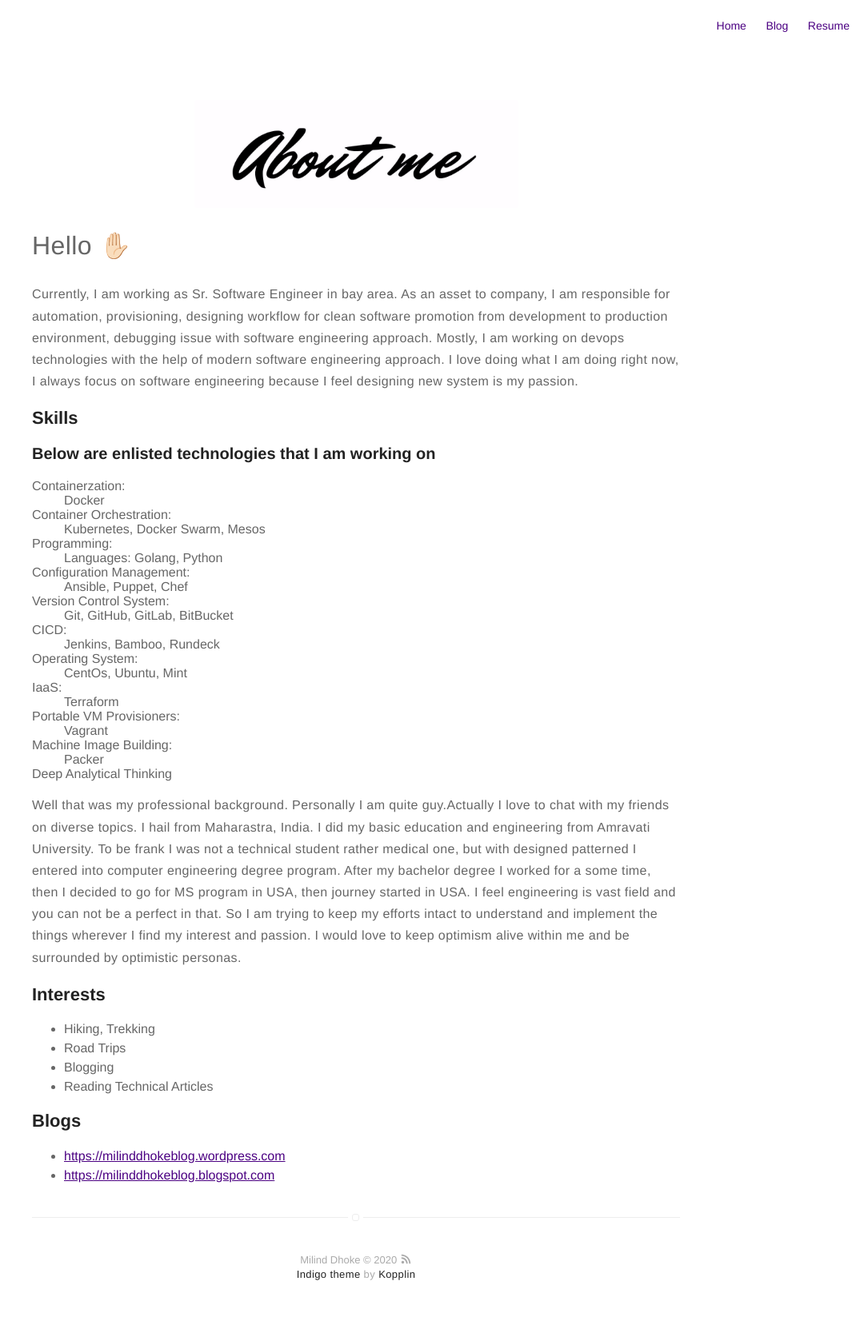
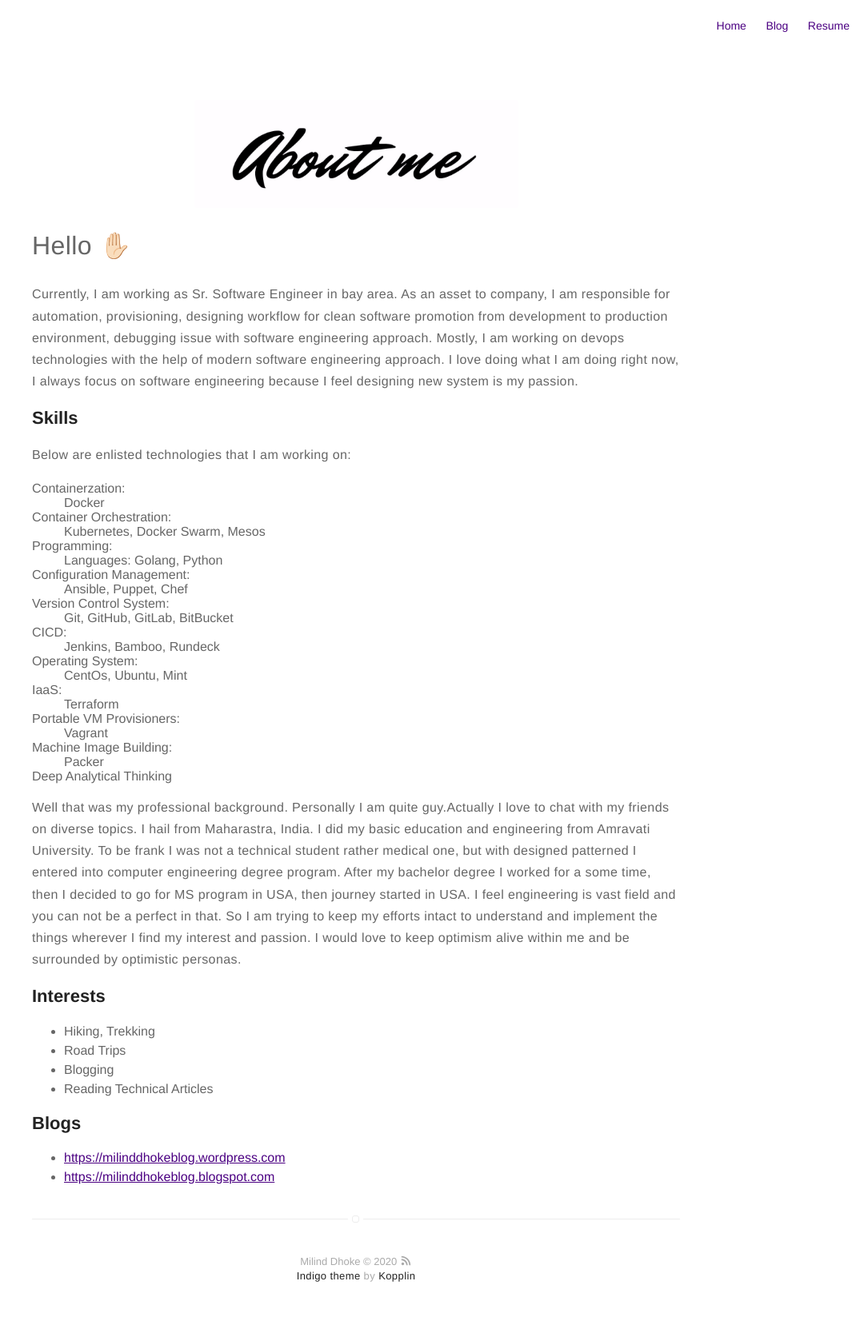
Before and after one commit to dmilind/dmilind.github.io, a Jekyll site: the page built from about.md, in a window 1280 px wide. Shown: the whole page at 80% size, without its empty margins (195-1280 px from the left). Built offline with Jekyll 4.4.1, drawn with Linux system fonts in a browser that asks for light colours.

```diff
--- a/about.md
+++ b/about.md
@@ -9,7 +9,7 @@ layout: page
 clean software promotion from development to production environment, debugging issue with software engineering approach. Mostly, I am working on devops technologies with the help of modern software engineering approach. I love doing what I am doing right now, I always focus on software engineering because I feel designing new system is my passion.</p>
 
 <h2>Skills</h2>
-<h3> Below are enlisted technologies that I am working on </h3>
+Below are enlisted technologies that I am working on:
 <dl>
 	<dt> Containerzation: </dt>
 	<dd> Docker </dd>
```
